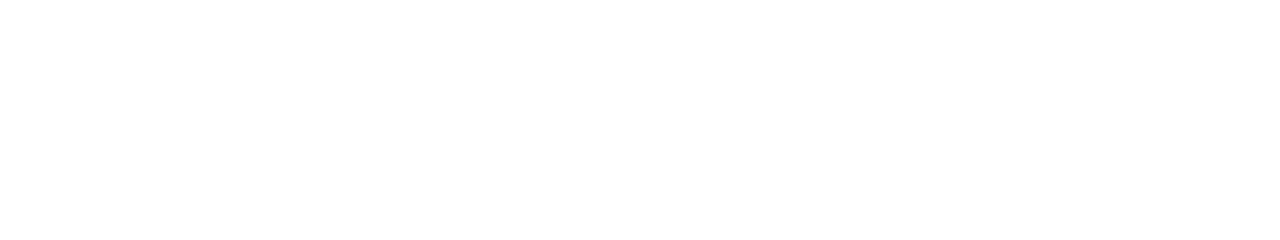
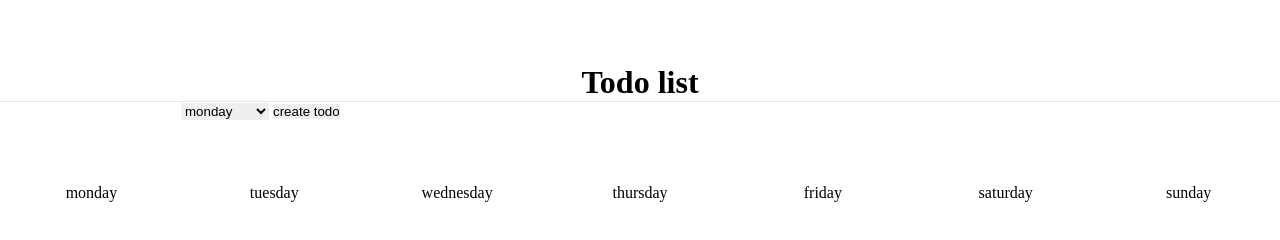
Before and after one commit to Gabrielasalvo/todo-list-js, a website: page todo/index.html in a window 1280 px wide. Drawn offline with Linux system fonts and the light colour scheme.

Commit message:
:art: creating main scope Created html scope and imported js and css

```diff
--- /dev/null
+++ b/todo/css/style.css
@@ -0,0 +1,20 @@
+
+*{
+    border:none;
+    margin:0;
+    padding: 0;
+}
+.header-todo {
+    display: flex;
+    justify-content: center;
+    border-bottom: 1px solid #E6E6E6;
+    margin-top: 4em;
+
+}
+
+.container-main {
+    margin-top: 4em;
+    display: grid;
+    grid-template-columns:repeat(7,1fr);
+    text-align: center;
+}
--- a/todo/index.html
+++ b/todo/index.html
@@ -1,14 +1,41 @@
 <!DOCTYPE html>
 <html lang="pt-BR">
-<head>
-    <meta charset="UTF-8">
-    <meta name="viewport" content="width=device-width, initial-scale=1.0">
+  <head>
+    <meta charset="UTF-8" />
+    <meta name="viewport" content="width=device-width, initial-scale=1.0" />
     <script type="text/javascript" src="js/index.js" defer></script>
-    <link type="text/css" src="style.css"/>
+    <link href="css/style.css" rel="stylesheet" />
+
     <title>Todo's</title>
-</head>
-<body>
+  </head>
+  <body>
+    <header class="header-todo">
+      <h1>Todo list</h1>
+    </header>
+    <div>
+        <form>
+        <input type="text" onchange="">
+        <select>
+            <option>monday</option>
+            <option>tuesday</option>
+            <option>wednesday</option>
+            <option>thursday</option>
+            <option>friday</option>
+            <option>saturday</option>
+            <option>sunday</option>
+        </select>
+        <button>create todo</button>
+    </form>
+    </div>
 
-
-</body>
+    <main class="container-main">
+      <div id="monday">monday</div>
+      <div id="tuesday">tuesday</div>
+      <div id="wednesday">wednesday</div>
+      <div id="thursday">thursday</div>
+      <div id="friday">friday</div>
+      <div id="saturday">saturday</div>
+      <div id="sunday">sunday</div>
+    </main>
+  </body>
 </html>
--- a/todo/js/index.js
+++ b/todo/js/index.js
@@ -0,0 +1 @@
+document.getElementById("monday")
```
Also changed, not shown: todo/style.css (deleted).
